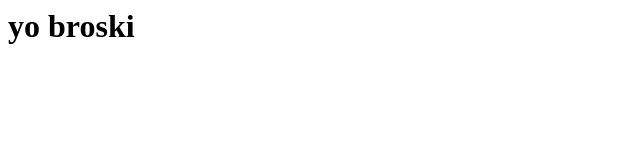
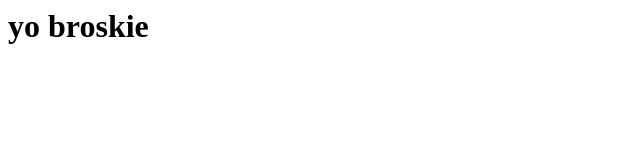
Before and after one commit to SionM1/SionM1.github.io, a plain HTML site: page index.html in a window 1280 px wide. Shown: the full height of the page, 0-640 px from the left. Drawn offline with Linux system fonts and the light colour scheme.

Commit message:
Update index.html

```diff
--- a/index.html
+++ b/index.html
@@ -1,6 +1,6 @@
 <html>
 <head></head>
 <body>
-<h1>yo broski</h1>
+<h1>yo broskie</h1>
 </body>
 </html>
```
